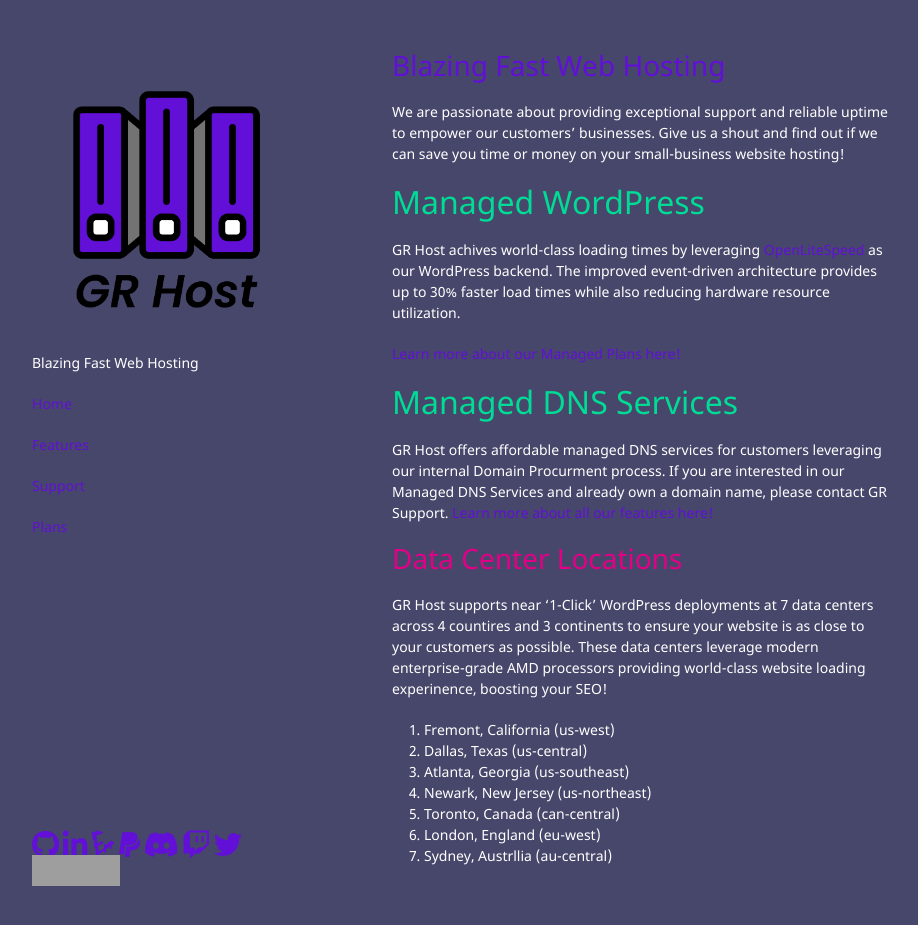
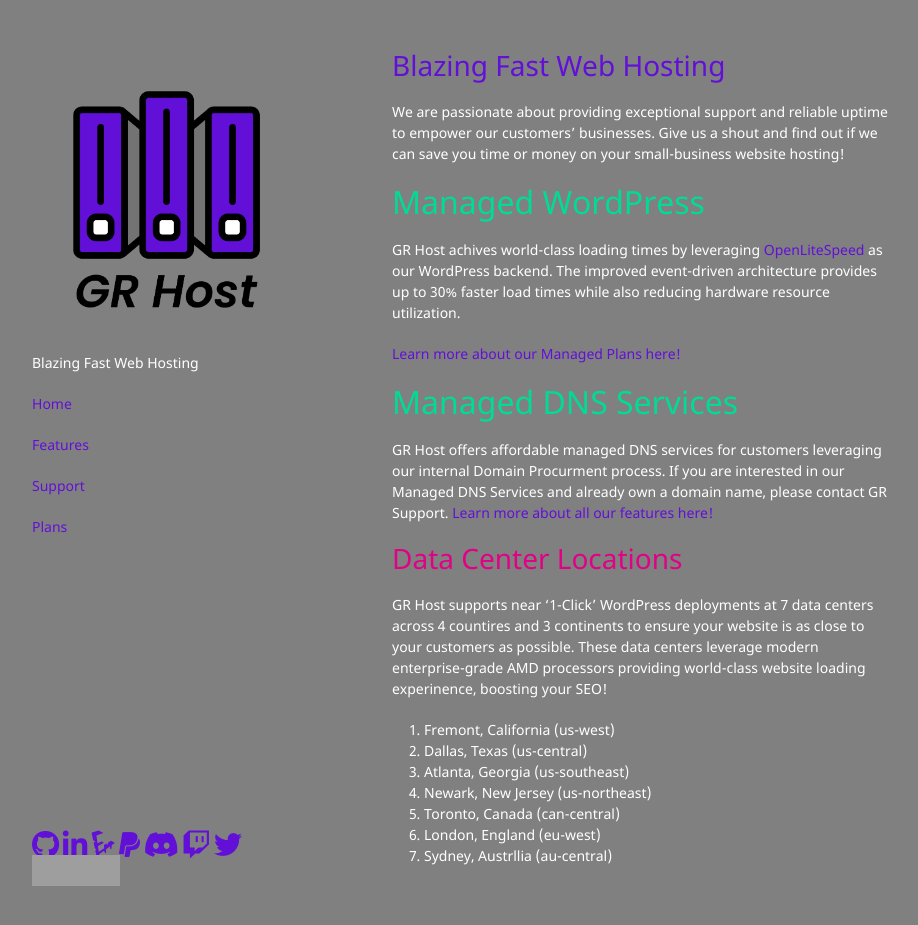
Before and after one commit to GoobyFRS/grhost-web, a Jekyll site: the page built from index.md, in a window 1280 px wide and 936 px high. Shown: the top 925 px of the window, without its empty margins (178-1096 px from the left). Built offline with Jekyll 4.4.1, drawn with Linux system fonts in a browser that asks for light colours; nearby versions of some CDN libraries; our own code applies the rules of GitHub Pages for plain Markdown files; grey boxes are pictures that could not be loaded.

Commit message:
purple grey to pure html grey

```diff
--- a/_sass/jekyll-theme-minimal.scss
+++ b/_sass/jekyll-theme-minimal.scss
@@ -2,7 +2,7 @@
 @import "rouge-github";
 
 body {
-  background-color: #47476b;
+  background-color: #808080;
   padding:50px;
   font: 14px/1.5 "Noto Sans", "Helvetica Neue", Helvetica, Arial, sans-serif;
   color:#FFFFFF;
--- a/index.md
+++ b/index.md
@@ -5,7 +5,6 @@ We are passionate about providing exceptional support and reliable uptime to emp
 ## Managed WordPress
 
 GR Host achives world-class loading times by leveraging [OpenLiteSpeed](https://openlitespeed.org/) as our WordPress backend. The improved event-driven architecture provides up to 30% faster load times while also reducing hardware resource utilization.
-
 
 [Learn more about our Managed Plans here!](https://grhost.net/pages/plans/)
 
```
